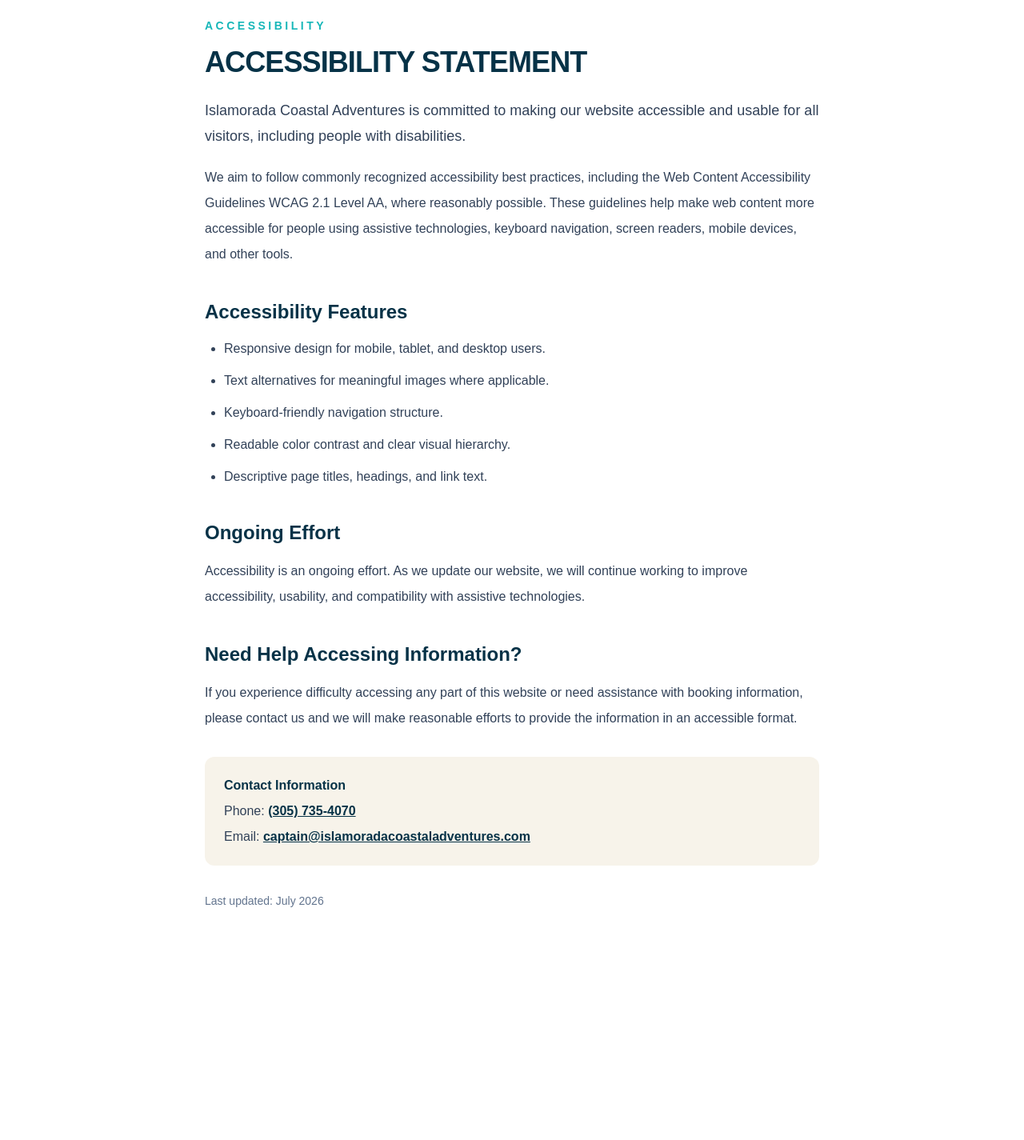
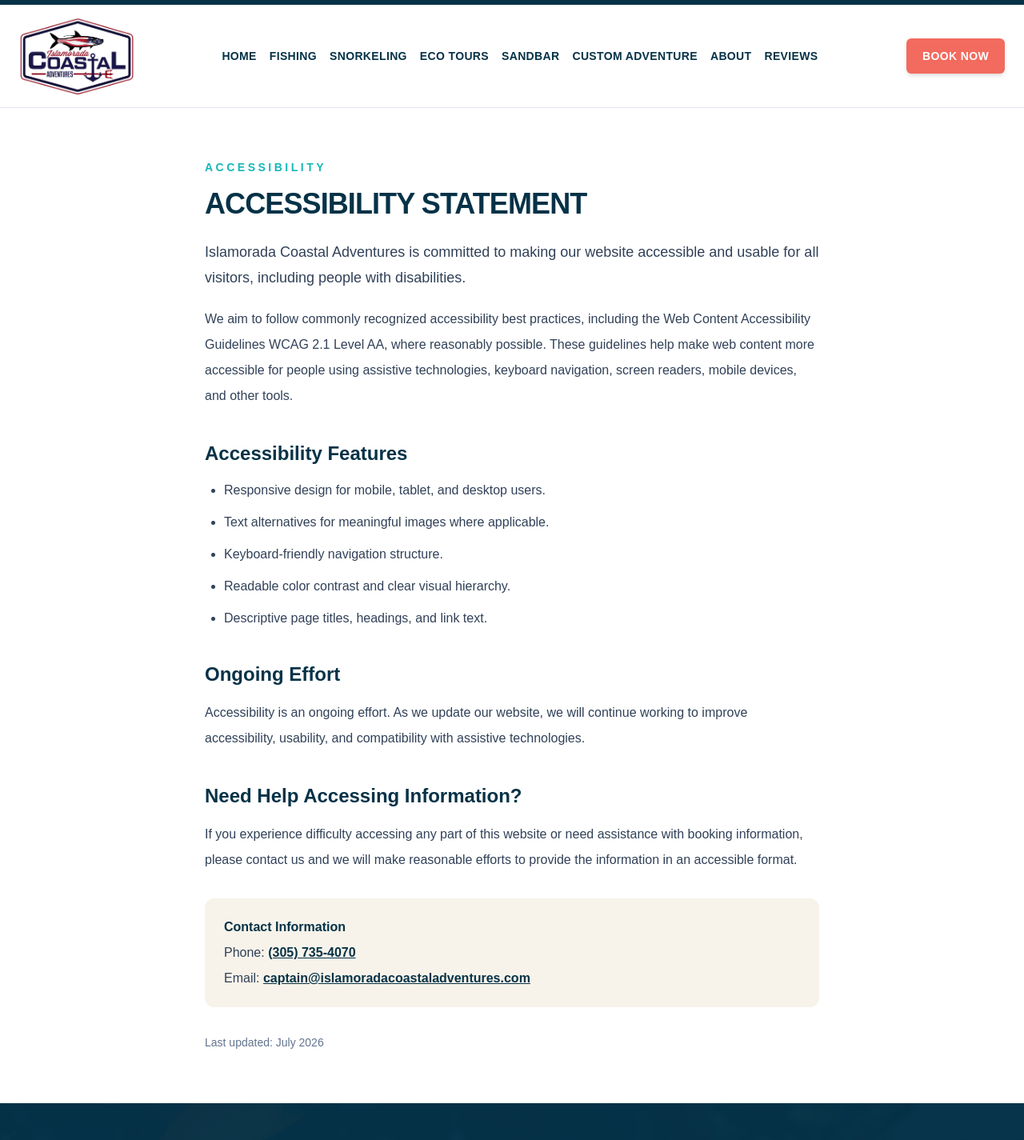
Before and after one commit to civicsites/islamorada-coastal-adventures, a Next.js app: page /accessibility in a window 1280 px wide. Shown: the part 42-1467 px from the top of the page at 80% size. Before the commit the page ends 1244 px from the top, so only its background shows below. Built offline with nearby package versions, Linux system fonts and the light colour scheme.

Commit message:
Add navigation link to accessibility page

```diff
--- a/app/accessibility/page.tsx
+++ b/app/accessibility/page.tsx
@@ -1,3 +1,6 @@
+import SiteHeader from "../components/SiteHeader";
+import SiteFooter from "../components/SiteFooter";
+
 export const metadata = {
   title: "Accessibility Statement | Islamorada Coastal Adventures",
   description:
@@ -6,8 +9,11 @@
 
 export default function AccessibilityPage() {
   return (
-    <main className="min-h-screen bg-white px-6 py-16 text-[#102A3A]">
-      <section className="mx-auto max-w-3xl">
+    <>
+      <SiteHeader />
+
+      <main className="min-h-screen bg-white px-6 py-16 text-[#102A3A]">
+        <section className="mx-auto max-w-3xl">
         <p className="text-sm font-bold uppercase tracking-[0.25em] text-[#18B7B9]">
           Accessibility
         </p>
@@ -84,7 +90,10 @@
         <p className="mt-8 text-sm leading-6 text-slate-500">
           Last updated: July 2026
         </p>
-      </section>
-    </main>
+        </section>
+      </main>
+
+      <SiteFooter />
+    </>
   );
 }
```
